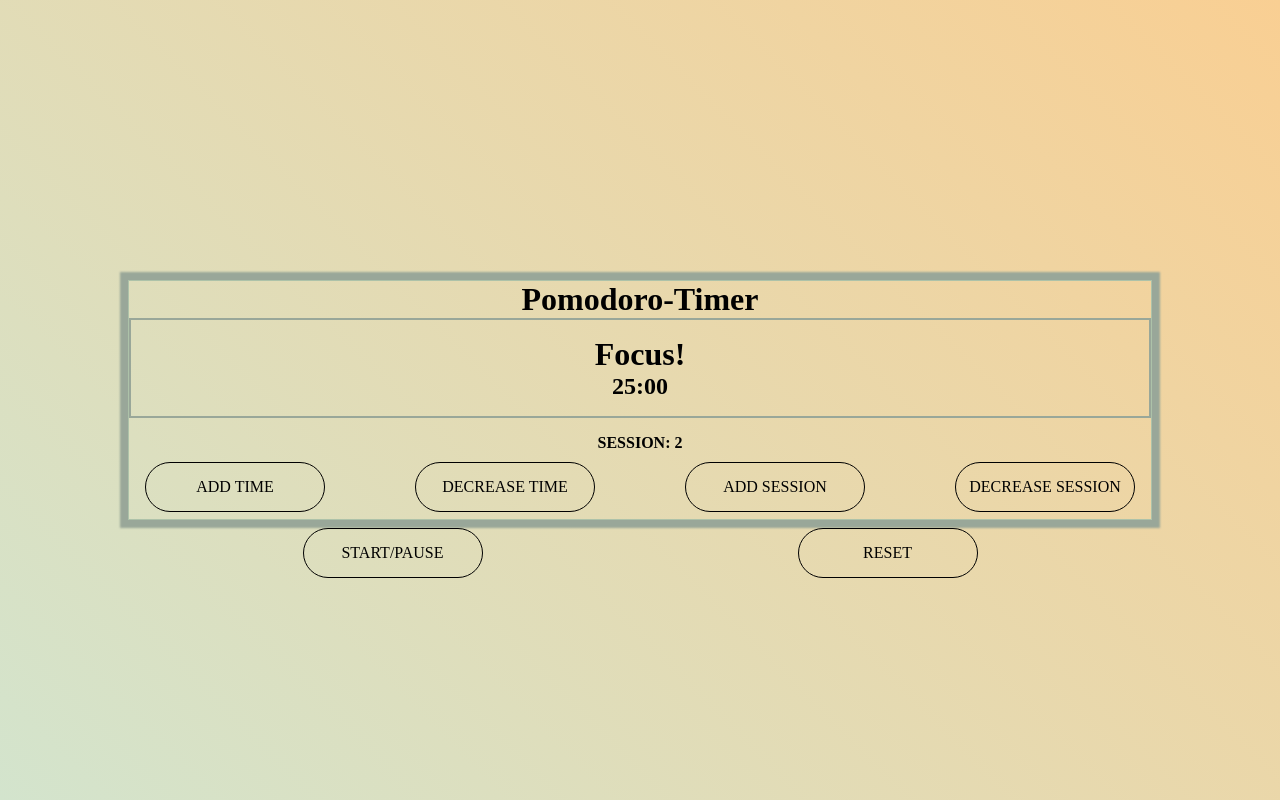
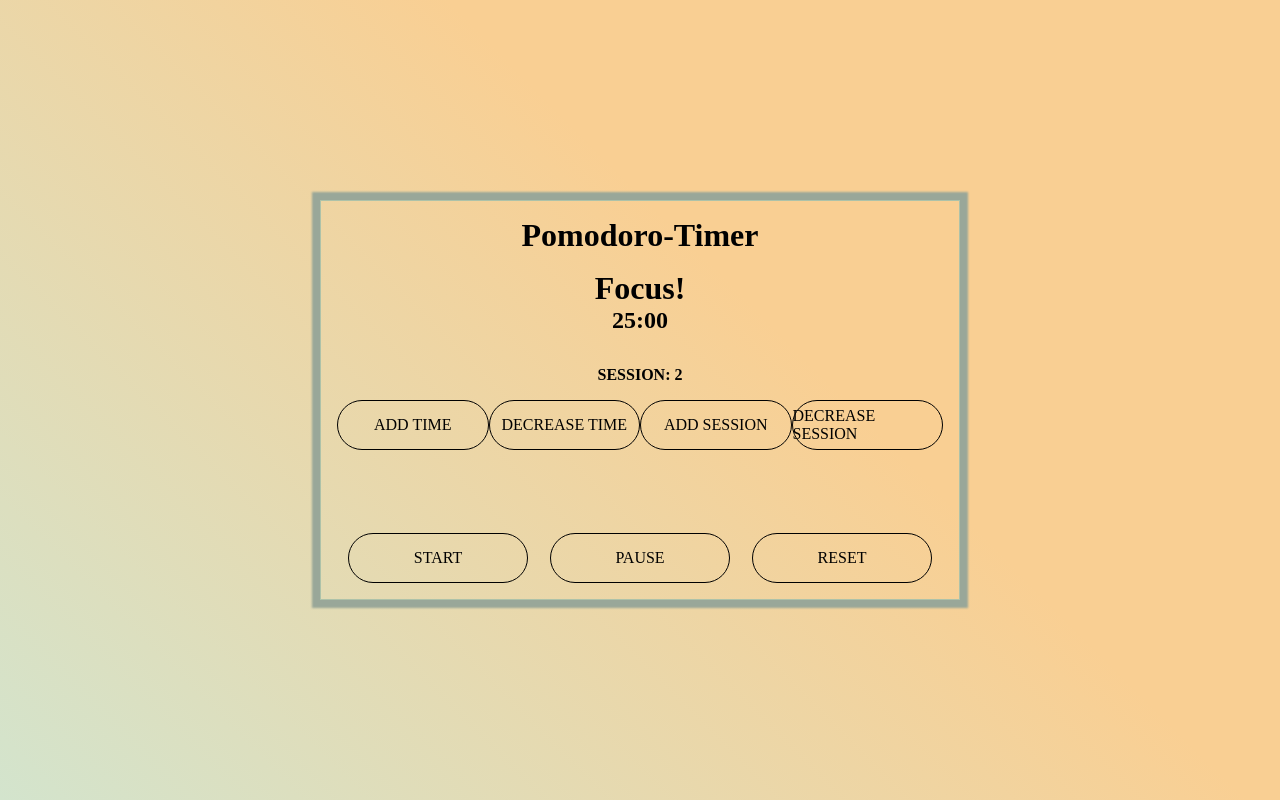
Before and after one commit to pengpongpong/Pomodoro-Timer, a React (Create React App) app: page / in a window 1280 px wide. Built offline with nearby package versions, Linux system fonts and the light colour scheme.

Commit message:
pomodoro-timer

```diff
--- a/src/App.js
+++ b/src/App.js
@@ -7,6 +7,7 @@ function App() {
   const [pomoMinute, setPomoMinute] = useState(26);
   const [breakSecond, setBreakSecond] = useState(0);
   const [breakMinute, setBreakMinute] = useState(6);
+  const [isOn, setIsOn] = useState(true)
   const [isActive, setIsActive] = useState(false);
   const [breakActive, setBreakActive] = useState(false);
   const [amount, setAmount] = useState(2);
@@ -22,7 +23,7 @@ function App() {
 
 // Pomo Timer
 useEffect(() => {
-  if (isActive && amount !== 0) {
+  if (isActive && amount !== 0 && isOn) {
     const timer = setInterval(() => setPomoSecond(pomoSecond => pomoSecond - 1), 1000);
       if (pomoSecond === 0) {
         setTimeout(() => {
@@ -41,11 +42,11 @@ useEffect(() => {
       }
 
       return () => clearInterval(timer);
-    }}, [pomoSecond, pomoMinute, isActive, breakActive, amount])
+    }}, [pomoSecond, pomoMinute, isActive, breakActive, amount, isOn])
 
 // Break Timer
 useEffect(() => {
-  if (breakActive && amount !== 0) {
+  if (breakActive && amount !== 0 && isOn) {
     const timer = setInterval(() => setBreakSecond(breakSecond => breakSecond - 1), 1000);
 
     if (breakSecond === 0) {
@@ -68,7 +69,7 @@ useEffect(() => {
 
     return () => clearInterval(timer);
   }
-}, [breakSecond, breakMinute, pomoMinute, breakActive, isActive, amount])
+}, [breakSecond, breakMinute, pomoMinute, breakActive, isActive, amount, isOn])
 
 
 // sound break
@@ -83,9 +84,9 @@ useEffect(() => {
   tone.volume = 0.1;
   tone.play();
  }
-// start/pause focus
+// start
 const handleActive = () => {
-  setIsActive(!isActive);
+  breakActive ? setIsActive(false) : setIsActive(!isActive);
 }
 // add time
 const addSec = () => {
@@ -115,12 +116,16 @@ const subAmount = () => {
     : setAmount(amount => amount - 1)
   }
 }
-
+// reset
 const reset = () => {
   setIsActive(false);
   setBreakActive(false);
   setPomoSecond(0);
   setPomoMinute(26);
+}
+// pause
+const pause = () => {
+  setIsOn(!isOn)
 }
 
 return (
@@ -157,7 +162,8 @@ return (
       <div className="button decrease" onClick={subAmount}>Decrease session</div>
     </div>
     <div className="startStop">
-      <div className="button start" onClick={handleActive}>start/pause</div>
+      <div className="button start" onClick={handleActive}>start</div>
+      <div className="button" onClick={pause}>Pause</div>
       <div className="button reset" onClick={reset}>Reset</div>
     </div>
   </div>
--- a/src/index.css
+++ b/src/index.css
@@ -10,24 +10,34 @@
 body {
   width: 100vw;
   height: 100vh;
-  background: linear-gradient(45deg, #D3E4CD, #F9CF93);
+  background: linear-gradient(45deg, #D3E4CD, #F9CF93 60%);
   display: grid;
   place-items: center;
 }
 
 .timer {
-  width: 80vw;
-  height: 30vh;
+  width: 50vw;
+  height: clamp(425px, 40vh, 50vh);
   border: 1px solid #ADC2A9;
   box-shadow: 0 0 2px 8px #99A799;
 }
 
+@media only screen and (max-width: 1080px) {
+  .timer {
+    width: 80vw;
+  }
+}
+@media only screen and (max-height: 1000px) {
+  .timer {
+    height: 50vh;
+  }
+}
 .head {
+  padding-top: 1rem;
   text-align: center;
 }
 
 .displayShow {
-  border: 2px solid #99A799;
   padding: 1rem 0;
 }
 
@@ -50,7 +60,7 @@ body {
   height: 50%;
   display: flex;
   flex-direction: column;
-  justify-content: center;
+  justify-content: space-between;
   align-items: center;
 }
 
@@ -86,9 +96,22 @@ body {
   cursor: pointer;
 }
 
+.button::before {
+  content: "";
+  height: 20px;
+  width: 0;
+  border-bottom: 1px solid black;
+  position: absolute;
+}
+
+.button:hover::before {
+  width: 150px;
+  transition: ease-in-out 0.5s;
+}
+
 .button:hover {
   transition: ease-in-out 0.5s;
   transform: translateY(-0.25rem);
   box-shadow: 0 0 2px 6px #D3E4CD, 0 0 2px 8px #ADC2A9, 0 0 2px 10px #99A799;
-  color: #99A799;
+  color: #00b300;
 }/*# sourceMappingURL=index.css.map */
--- a/src/index.scss
+++ b/src/index.scss
@@ -18,24 +18,37 @@ $beige: #F9CF93;
 body {
     width: 100vw;
     height: 100vh;
-    background: linear-gradient(45deg, $creamGreen, $beige);
+    background: linear-gradient(45deg, $creamGreen, $beige 60%);
     display: grid;
     place-items: center;
 }
 
 .timer {
-    width: 80vw;
-    height: 30vh;
+    width: 50vw;
+    height: clamp(425px, 40vh, 50vh);
     border: 1px solid $green;
     box-shadow: 0 0 2px 8px $darkenGreen
 }
 
+@media only screen and (max-width: 1080px) {
+    .timer {
+        width: 80vw;
+    }
+}
+
+@media only screen and (max-height: 1000px) {
+    .timer {
+        height: 50vh;
+    }
+}
+
 .head {
+    padding-top: 1rem;
     text-align: center;
 }
 
 .displayShow {
-    border: 2px solid $darkenGreen;
+    // border: 2px solid $darkenGreen;
     padding: 1rem 0;
 }
 
@@ -59,7 +72,7 @@ body {
     // border: 1px solid black;
     display: flex;
     flex-direction: column;
-    justify-content: center;
+    justify-content: space-between;
     align-items: center;
 }
 
@@ -93,11 +106,24 @@ body {
     cursor: pointer;
 }
 
+.button::before {
+    content: "";
+    height: 20px;
+    width: 0;
+    border-bottom: 1px solid black;
+    position: absolute;
+}
+
+.button:hover::before {
+    width: 150px;
+    transition: ease-in-out .5s;
+}
+
 .button:hover {
     transition: ease-in-out 0.5s;
     transform: translateY(-0.25rem);
     box-shadow: 0 0 2px 6px $creamGreen,
                 0 0 2px 8px $green,
                 0 0 2px 10px $darkenGreen;
-    color: $darkenGreen;
+    color: darken(lime, 15%);
 }
```
Also changed, not shown: 1 other file (tests, documents, lock files or other folders).
